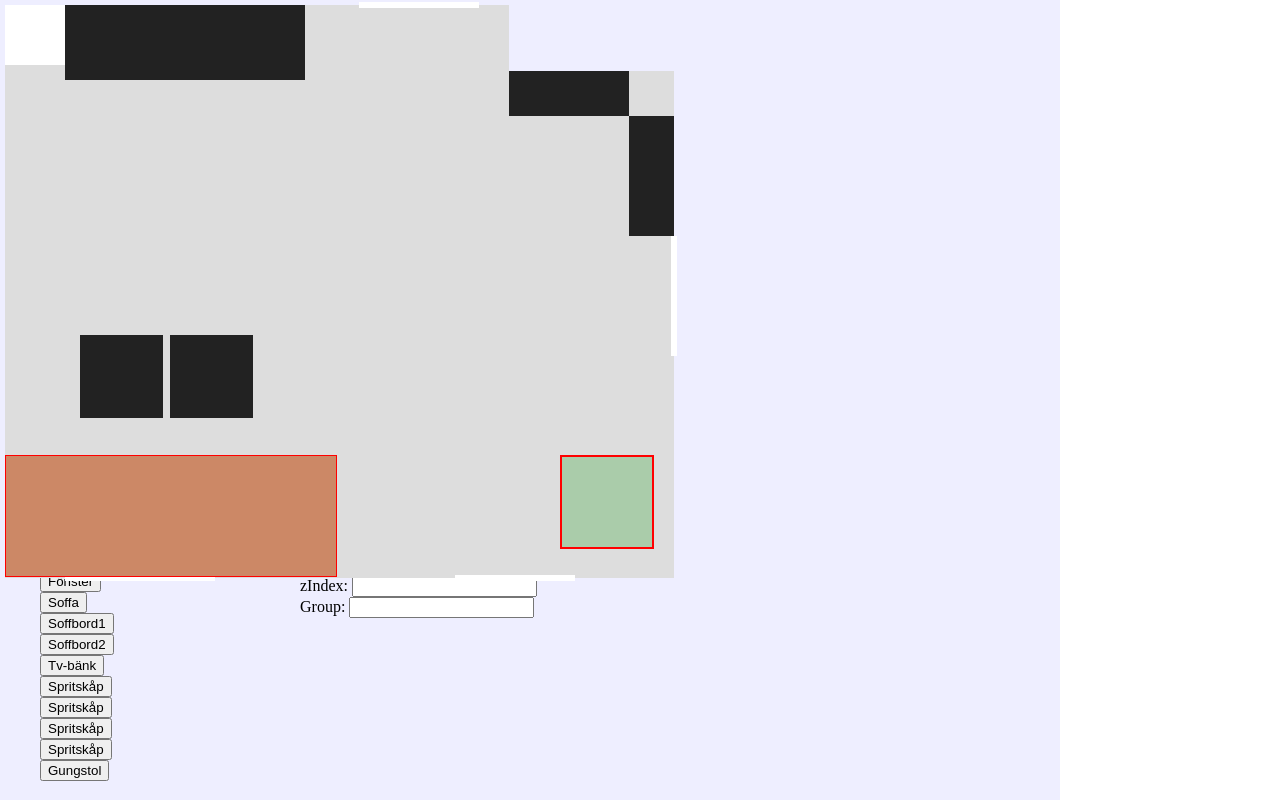
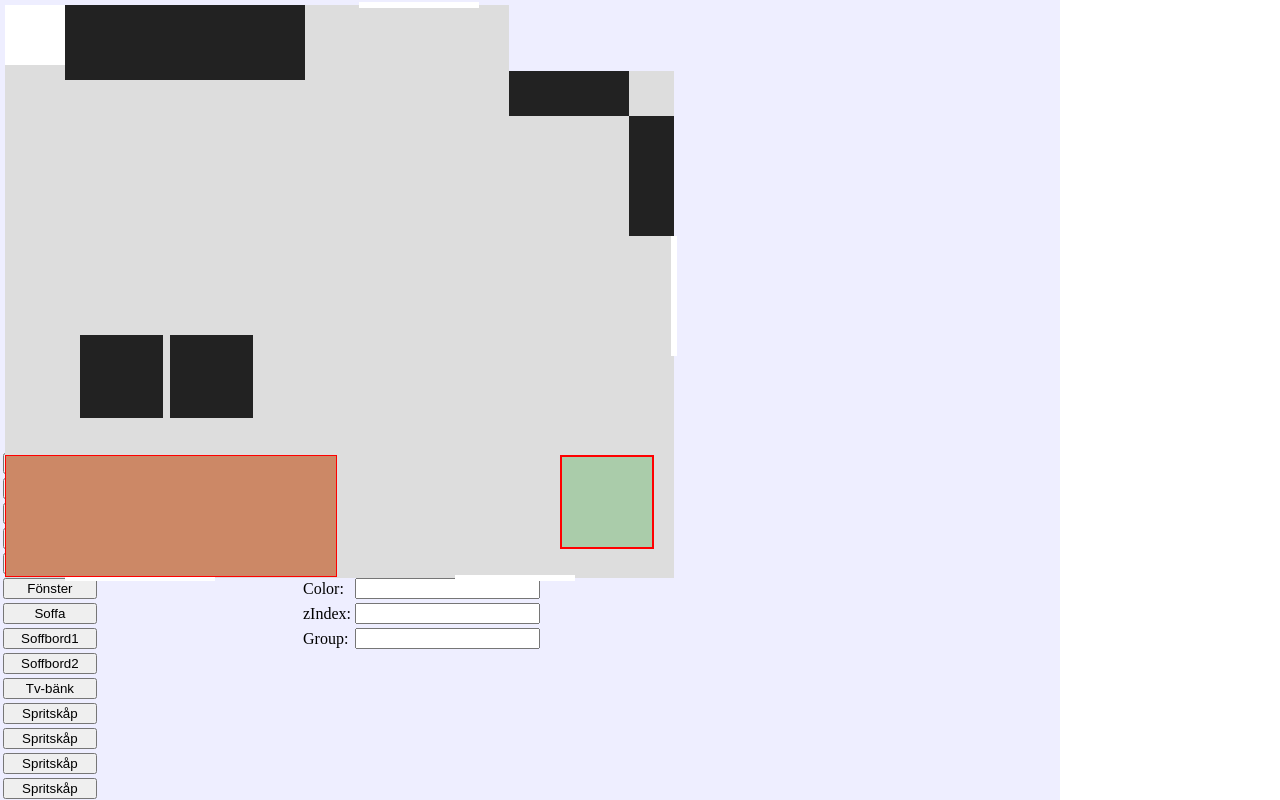
Before and after one commit to sobingt/Floorplan, a plain HTML site: page index.html in a window 1280 px wide. Drawn offline with nearby package versions, Linux system fonts and the light colour scheme.

Commit message:
Improve layout of buttons and textboxes

```diff
--- a/index.html
+++ b/index.html
@@ -20,21 +20,23 @@
   </div>
 
   <div id="sidebar" style="position: absolute; bottom:0px; height:350px; left: 0px; right: 0px;">
-    <ul style="list-style-type: none;">
-	  <li ng-repeat="item in items" >
-	    <button ng:click="selectItem(item)" >{{item.name}}</button>
-      </li>
-    </ul>
+    <table>
+	  <tr ng-repeat="item in items" >
+	    <td><button ng:click="selectItem(item)" style="width: 100%;">{{item.name}}</button></td>
+      </tr>
+    </table>
+
 	<div id="selectedItem" style="position: absolute; left: 300px; top: 0px; right: 0px; ">
-	  Name: <input type="text" id="itemNameInput" ng-model="selectedItem.name" /> <br />
-	  Top: <input type="text" id="itemNameInput" ng-model="selectedItem.top" /> <br />
-	  Left: <input type="text" id="itemNameInput" ng-model="selectedItem.left" /> <br />
-	  Height: <input type="text" id="itemNameInput" ng-model="selectedItem.height" /> <br />
-	  Width: <input type="text" id="itemNameInput" ng-model="selectedItem.width" /> <br />
-	  Color: <input type="text" id="itemNameInput" ng-model="selectedItem.color" /> <br />
-	  zIndex: <input type="text" id="itemNameInput" ng-model="selectedItem.zIndex" /> <br />
-	  Group: <input type="text" id="itemNameInput" ng-model="selectedItem.group" /> <br />
-
+	  <table>
+	    <tr><td>Name:</td><td><input type="text" id="itemNameInput" ng-model="selectedItem.name" /></td></tr>
+	    <tr><td>Top:</td><td><input type="text" id="itemNameInput" ng-model="selectedItem.top" /></td></tr>
+	    <tr><td>Left:</td><td><input type="text" id="itemNameInput" ng-model="selectedItem.left" /></td></tr>
+	    <tr><td>Height:</td><td><input type="text" id="itemNameInput" ng-model="selectedItem.height" /></td></tr>
+	    <tr><td>Width:</td><td><input type="text" id="itemNameInput" ng-model="selectedItem.width" /></td></tr>
+	    <tr><td>Color:</td><td><input type="text" id="itemNameInput" ng-model="selectedItem.color" /></td></tr>
+	    <tr><td>zIndex:</td><td><input type="text" id="itemNameInput" ng-model="selectedItem.zIndex" /></td></tr>
+	    <tr><td>Group:</td><td><input type="text" id="itemNameInput" ng-model="selectedItem.group" /></td></tr>
+	  </table>
 	</div>
    </div>
 </body>
```
